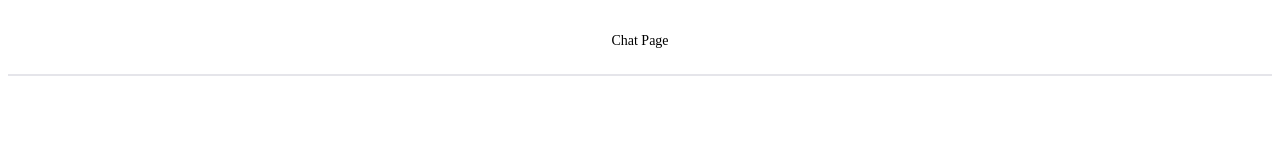
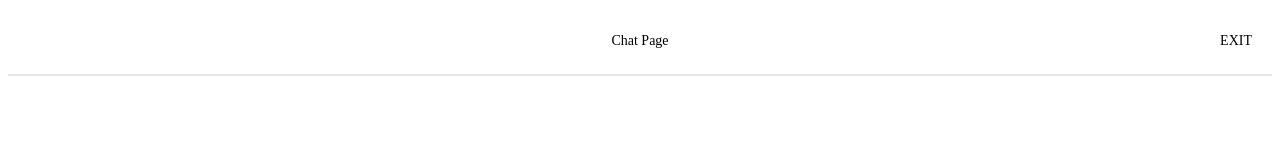
Before and after one commit to vladeslavek/chat-fe-v2, a React (Create React App) app: page /login in a window 1280 px wide. Shown: the top 160 px of the page. Built offline with nearby package versions, Linux system fonts and the light colour scheme.

Commit message:
вёрстка chatpage v2

```diff
--- a/src/components/Header/Header.js
+++ b/src/components/Header/Header.js
@@ -4,6 +4,7 @@ const Header = () => {
     return (
         <div className={styles.headerBlock}>
             <span className={styles.headerText}>Chat Page</span>
+            <span className={styles.exitContainer}>EXIT</span>
         </div>
     );
 };
--- a/src/components/Header/Header.module.css
+++ b/src/components/Header/Header.module.css
@@ -15,8 +15,12 @@
 }
 
 .exitContainer {
+    cursor: pointer;
+    font-family: 'Abel';
+    font-size: 14px;
+    line-height: 18px;
     position: absolute;
-    left: 20px;
+    right: 20px;
     display: flex;
     align-items: center;
     justify-content: center;
--- a/src/pages/Chat.module.css
+++ b/src/pages/Chat.module.css
@@ -4,7 +4,7 @@
     justify-content: flex-end;
     margin-left: auto;
     margin-bottom: 8px;
-    max-width: 205px;
+    max-width: 285px;
     background: #ECEBEB;
     border-radius: 20px;
 }
@@ -78,6 +78,7 @@
     border-radius: 30px;
 }
 .btn {
+    cursor: pointer;
     position: absolute;
     left: 90%;
     font-family: Abel;
@@ -91,3 +92,11 @@
 .footer {
     border: 2px solid #ECEBEB;
 }
+.actions {
+    cursor: pointer;
+    margin: 10px;
+    font-family: Abel;
+    color: cornflowerblue;
+    font-size: 12px;
+    text-align: end;
+}
--- a/src/pages/ChatPage.js
+++ b/src/pages/ChatPage.js
@@ -54,7 +54,7 @@ const ChatPage = () => {
         {
             "id": 86,
             "sender_id": 0,
-            "sender": "usertddfadf",
+            "sender": "usert",
             "text": "asdasdasdasdasdasdasdasdasdasdasdasdasdasdasdasdasdasdasdasdasdasdasdasdasdasdasdasdasdasdasdasdasdasdasdasdasdasdasdasdasdasdasd",
             "timestamp": "1683234931523"
         },
@@ -104,18 +104,18 @@ const ChatPage = () => {
 
     const socket = new WebSocket('ws://127.0.0.1/ws');
     const {currentUser} = useAuth()
-    socket.onopen = function() {
+    socket.onopen = function () {
         console.log('Соединение установлено');
     };
 
-    socket.onmessage = function(event) {
+    socket.onmessage = function (event) {
         console.log(event.data)
     }
-    socket.onclose = function(event) {
+    socket.onclose = function (event) {
         console.log('Соединение закрыто');
     };
 
-    socket.onerror = function(error) {
+    socket.onerror = function (error) {
         console.log(`Ошибка: ${error.message}`);
     };
     return (
@@ -129,6 +129,12 @@ const ChatPage = () => {
                                 <div className={styles.selfMessageContainer}>
                                     <p className={styles.selfMessage}>
                                         {message.text}
+                                    </p>
+                                    <p className={styles.actions} >
+                                        Delete
+                                    </p>
+                                    <p className={styles.actions} >
+                                        Edit
                                     </p>
                                 </div>
                                 <p className={styles.selfTime} >
@@ -156,6 +162,7 @@ const ChatPage = () => {
             </div>
             <div className={styles.footer}>
                 <input
+                    id="scroll"
                     className={styles.inputBlock}
                     placeholder="type here..."/>
                 <button className={styles.btn} onClick={() => {socket.send('{"sender_id":10,"timestamp":"1683756127129","text":"AAAAAAAAAAAAAAAAAAA "}'); console.log("aboba")}}>➜</button>
```
